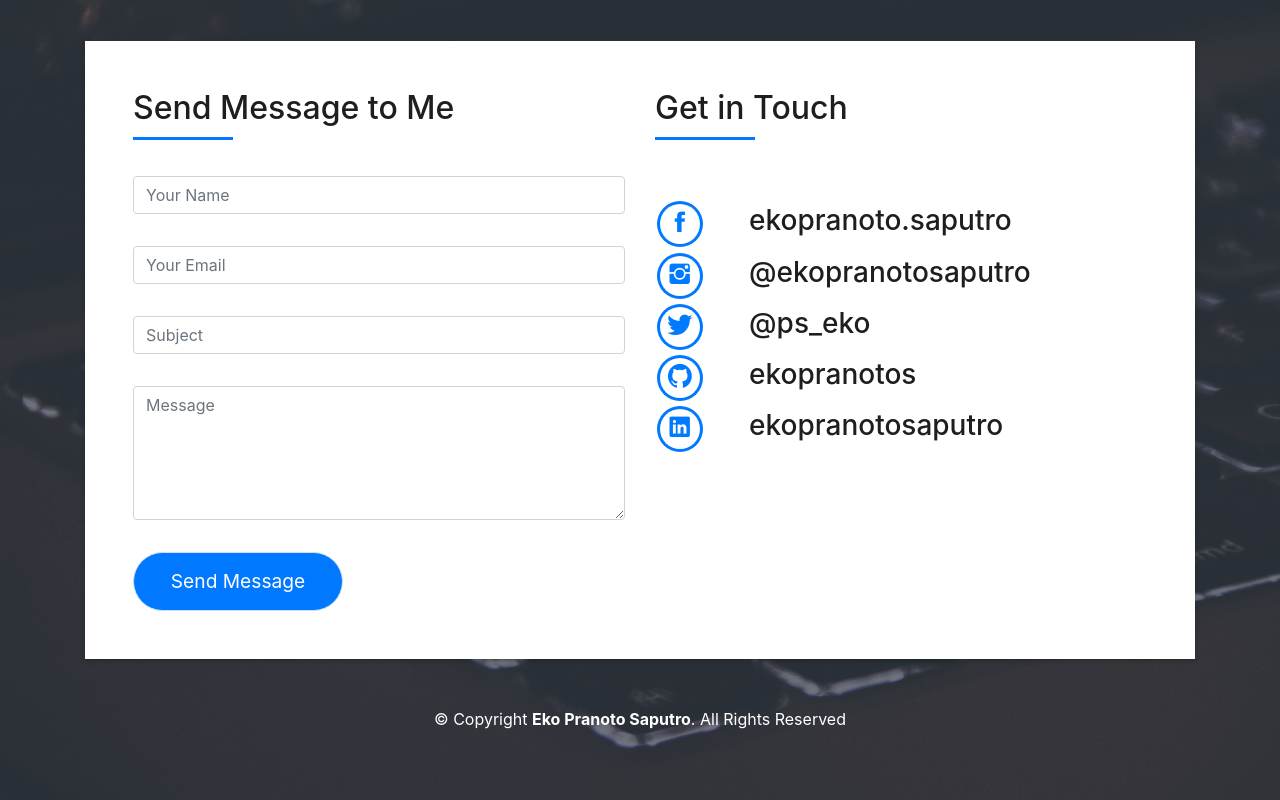
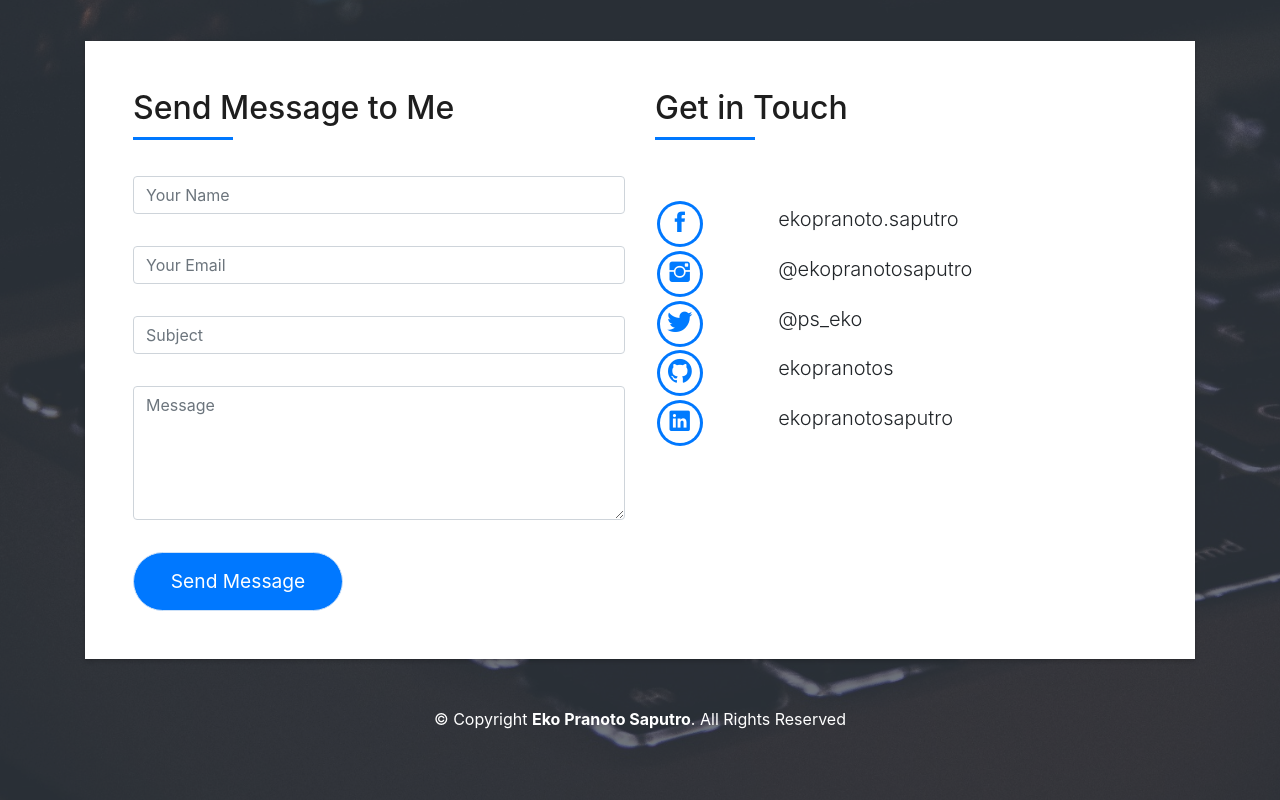
Before and after one commit to ekopranotos/ekopranotos.github.io, a plain HTML site: page index.html in a window 1280 px wide. Shown: the part 3002-3802 px from the top of the page. Drawn offline with nearby package versions, Linux system fonts and the light colour scheme; files whose address does not match are found by name.

Commit message:
Update index.html

```diff
--- a/index.html
+++ b/index.html
@@ -113,22 +113,22 @@
                 </div>
                 <div class="skill-mf" data-aos="fade-up">
                   <p class="title-s">Skill</p>
-                  <span>HTML, CSS3</span>
+                  <span>HTML, CSS3</span> <!-- <span class="pull-right">85%</span> -->
                   <div class="progress">
                     <div class="progress-bar" role="progressbar" style="width: 85%;" aria-valuenow="90" aria-valuemin="0"
                       aria-valuemax="100"></div>
                   </div>
-                  <span>CodeIgniter, Laravel, Vue.Js, Express.Js</span>
+                  <span>CodeIgniter, Laravel, Vue.Js, Express.Js</span> <!-- <span class="pull-right">80%</span> -->
                   <div class="progress">
                     <div class="progress-bar" role="progressbar" style="width: 80%" aria-valuenow="80" aria-valuemin="0"
                       aria-valuemax="100"></div>
                   </div>
-                  <span>PHP, Java, C++, Phyton, Javascript</span>
+                  <span>PHP, Java, C++, Phyton, Javascript</span> <!-- <span class="pull-right">80%</span> -->
                   <div class="progress">
                     <div class="progress-bar" role="progressbar" style="width: 80%" aria-valuenow="80" aria-valuemin="0"
                       aria-valuemax="100"></div>
                   </div>
-                  <span>Web Hosting, Wordpress, Joomla, IT Troubleshoot</span>
+                  <span>Web Hosting, Wordpress, Joomla, IT Troubleshoot</span><!--  <span class="pull-right">90%</span> -->
                   <div class="progress">
                     <div class="progress-bar" role="progressbar" style="width: 90%" aria-valuenow="90" aria-valuemin="0"
                       aria-valuemax="100"></div>
@@ -379,26 +379,26 @@
                   </div>
                   <div class="socials">
 
-                    <table class="table table-sm table-borderless" style="padding-bottom: 100px">
+                    <table class="table table-sm table-borderless">
                       <tr>
                         <td data-aos="fade-left"><a href="https://facebook.com/ekopranoto.saputro"><span class="ico-circle"><i class="ion-social-facebook"></i></td>
-                        <td data-aos="fade-left"><h3>ekopranoto.saputro</h3></td>
+                        <td data-aos="fade-left"><span class="lead">ekopranoto.saputro</span></td>
                       </tr>
                       <tr>
                         <td data-aos="fade-left"><a href="https://www.instagram.com/ekopranotosaputro/"><span class="ico-circle"><i class="ion-social-instagram"></i></td>
-                        <td data-aos="fade-left"><h3>@ekopranotosaputro</h3></td>
+                        <td data-aos="fade-left"><span class="lead">@ekopranotosaputro</span></td>
                       </tr>
                       <tr>
                         <td data-aos="fade-left"><a href="https://twitter.com/ps_eko"><span class="ico-circle"><i class="ion-social-twitter"></i></td>
-                        <td data-aos="fade-left"><h3>@ps_eko</h3></td>
+                        <td data-aos="fade-left"><span class="lead">@ps_eko</span></td>
                       </tr>
                       <tr>
                         <td data-aos="fade-left"><a href="https://github.com/ekopranotos"><span class="ico-circle"><i class="ion-social-github"></i></td>
-                        <td data-aos="fade-left"><h3>ekopranotos</h3></td>
+                        <td data-aos="fade-left"><span class="lead">ekopranotos</span></td>
                       </tr>
                       <tr>
                         <td data-aos="fade-left"><a href="https://www.linkedin.com/in/ekopranotosaputro/"><span class="ico-circle"><i class="ion-social-linkedin"></i></td>
-                        <td data-aos="fade-left"><h3>ekopranotosaputro</h3></td>
+                        <td data-aos="fade-left"><span class="lead">ekopranotosaputro</span></td>
                       </tr>
                     </table>
 
```
